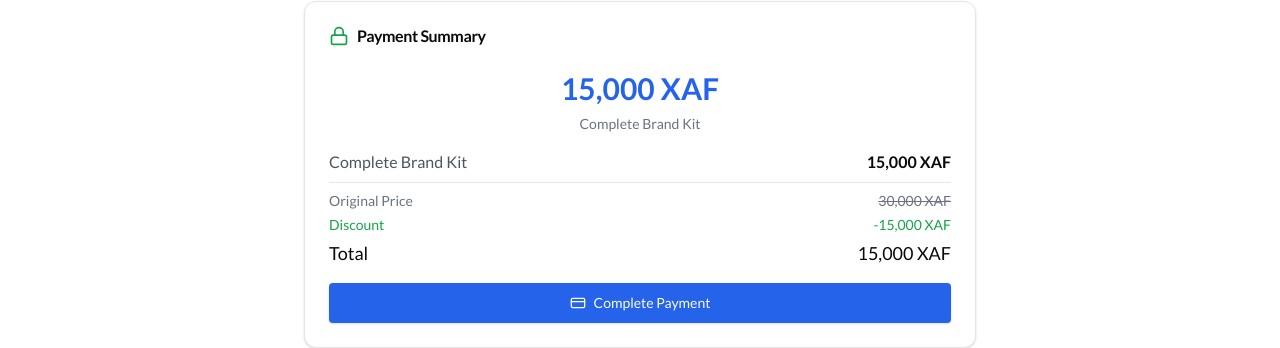
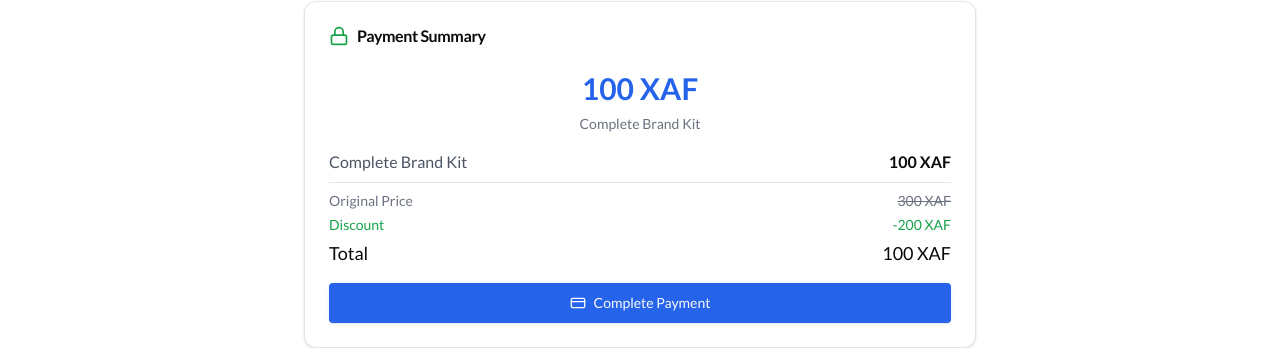
Before and after one commit to toothagency/brand-app, a Next.js app: page /initialize-payment in a window 1280 px wide. Shown: the part 399-747 px from the top of the page. Built offline with nearby package versions, Linux system fonts and the light colour scheme; no server answers.

Commit message:
fix: Update payment amounts in PaymentModal and InitializePaymentContent to reflect new pricing of 100 XAF

```diff
--- a/app/(protected)/form/components/form/PaymentModal.tsx
+++ b/app/(protected)/form/components/form/PaymentModal.tsx
@@ -42,7 +42,7 @@ const PaymentModal: React.FC<PaymentModalProps> = ({
         transactionId: transactionId,
         brandId: brandId,
         userId: userId,
-        amount: 1000,
+        amount: 100,
         type: "form_payment",
         timestamp: new Date().toISOString(),
       };
@@ -61,7 +61,7 @@ const PaymentModal: React.FC<PaymentModalProps> = ({
 
       // Call Fapshi API to initiate payment
       const result = await initiatePayment.mutateAsync({
-        amount: 1000,
+        amount: 100,
         email: "", // Optional - user can enter on Fapshi page
         redirectUrl: `${window.location.origin}/form/success`,
         userId: userId,
--- a/app/initialize-payment/page.tsx
+++ b/app/initialize-payment/page.tsx
@@ -42,8 +42,8 @@ const InitializePaymentContent = () => {
   const brandName = brandData?.brand_communication?.brand_name || "your brand";
 
   // Pricing in XAF
-  const amountXAF = 15000; // Current price
-  const originalAmountXAF = 30000; // Original price (slashed)
+  const amountXAF = 100; // Current price
+  const originalAmountXAF = 300; // Original price (slashed)
   const discountXAF = originalAmountXAF - amountXAF; // Discount amount
 
   const generateTransactionId = () => {
```
